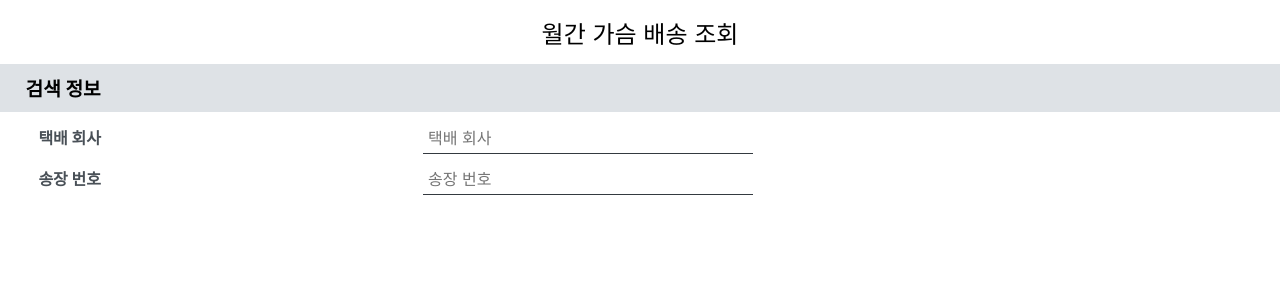
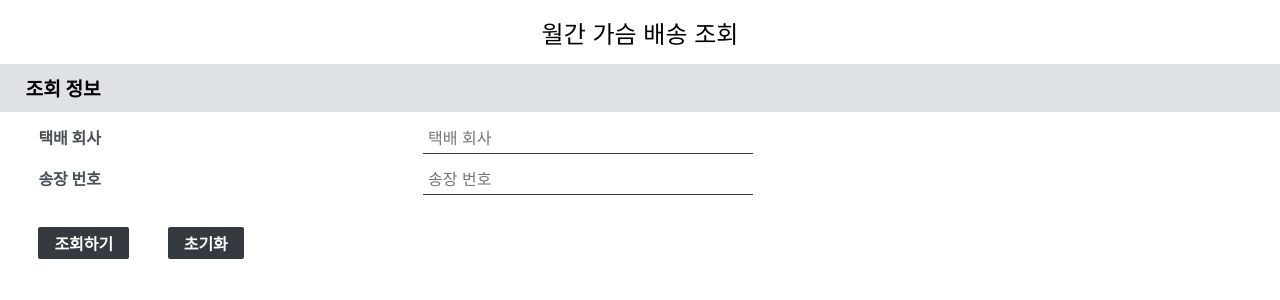
Before and after one commit to gminiy/delivery-tracker, a React (Create React App) app in the folder frontend/: page / in a window 1280 px wide. Shown: the top 300 px of the page. Built offline with nearby package versions, Linux system fonts and the light colour scheme.

Commit message:
feat: add buttons to DeliverTrackerRefererTemplate
- refer button
- init button

```diff
--- a/frontend/src/components/DeliveryTrackerRefererTemplate.js
+++ b/frontend/src/components/DeliveryTrackerRefererTemplate.js
@@ -1,13 +1,21 @@
 import React from 'react';
+import styled from 'styled-components';
 import DeliveryTrackerHeader from './DeliveryTrackerHeader';
 import DeliveryTrackerInputForm from './DeliveryTrackerInputForm';
+import DeliveryTrackerButton from './DeliveryTrackerButton';
 
+const DeliveryTrackerButtonWithMargin = styled(DeliveryTrackerButton)`
+  margin-left: 3%;
+  margin-top: 2.5%;
+`
 const DeliveryTrackerInputTemplate = () => {
   return (
     <div>
-      <DeliveryTrackerHeader title="검색 정보" />
+      <DeliveryTrackerHeader title="조회 정보" />
       <DeliveryTrackerInputForm name="deliveryCompany" label="택배 회사" />
       <DeliveryTrackerInputForm name="invoiceNumber" label="송장 번호" />
+      <DeliveryTrackerButtonWithMargin>조회하기</DeliveryTrackerButtonWithMargin>
+      <DeliveryTrackerButtonWithMargin>초기화</DeliveryTrackerButtonWithMargin>
     </div>
   );
 };
```
